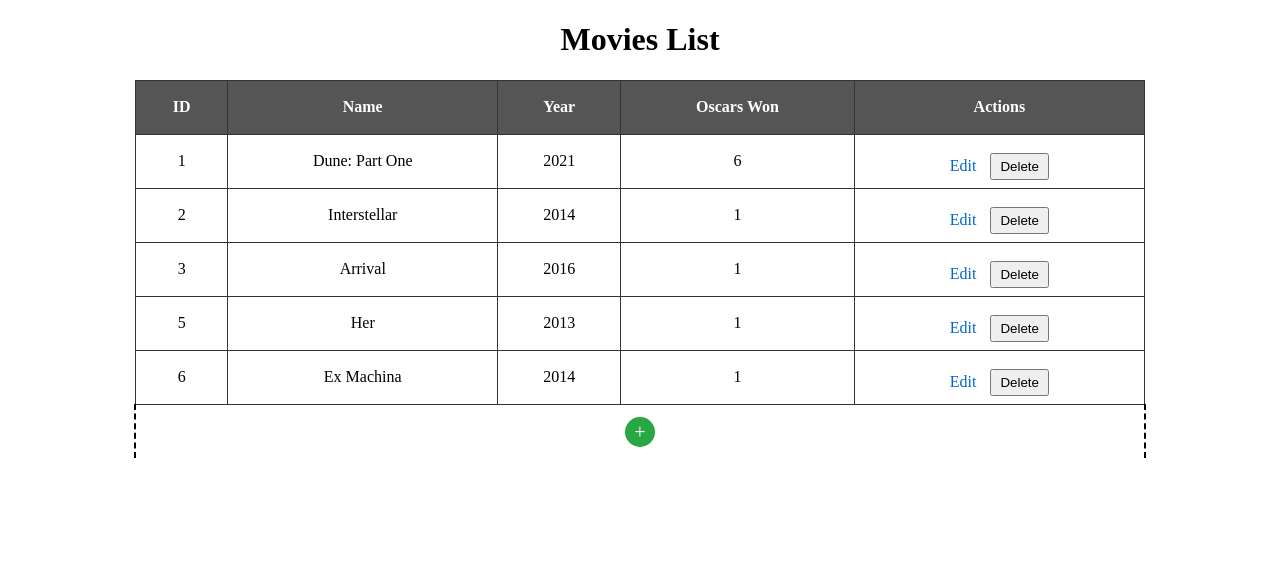
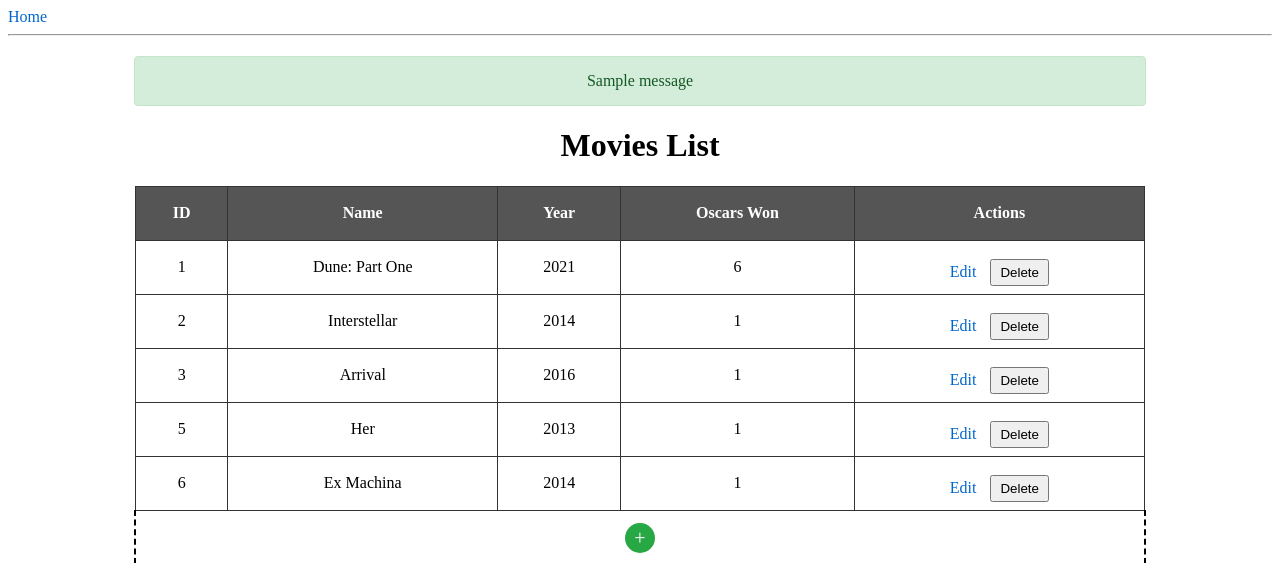
Before and after one commit to muniekstache/Movie-Flask-App, a Flask app: page / in a window 1280 px wide. Shown: the top 563 px of the page. Run offline with Flask 3, Linux system fonts and the light colour scheme; one stand-in notice (Sample message) is shown.

Commit message:
More refactoring and flash messages
- Refactored the code so that templates extend from base.html
- Implemented basic nav bar to extend later
- Implemented flash messages to provide feedback when interacting with the database
- Styled flash  messages with css

```diff
--- a/app/routes.py
+++ b/app/routes.py
@@ -1,6 +1,7 @@
-from flask import render_template, request, redirect, url_for
+from flask import render_template, request, redirect, url_for, flash
 from app.models import Movie
 from app import app, db
+
 
 @app.route('/', methods=['GET'])
 def index():
@@ -41,6 +42,9 @@
                 movie.year = request.form['year']
                 movie.oscars = request.form['oscars']
 
+                db.session.commit()
+                flash('Movie updated successfully!', 'success')
+
             else:
                 return "Movie not found.", 404
         else:
@@ -51,9 +55,9 @@
                 oscars=request.form['oscars']
             )
             db.session.add(movie)
+            db.session.commit()
+            flash('Movie added successfully!', 'success')
 
-        # Add and Commit changes to the database for both update and add
-        db.session.commit()
         return redirect(url_for('index'))
 
     # Check if editing an existing movie via query parameter - pass to add values in add_movie page (optional)
@@ -81,6 +85,8 @@
         # Delete the movie from the database
         db.session.delete(movie)
         db.session.commit()
+        flash('Movie deleted successfully!', 'success')
         return redirect(url_for('index'))
     except:
+        flash('There was a problem deleting that movie.', 'danger')
         return "There was a problem deleting that movie."
--- a/app/static/css/styles.css
+++ b/app/static/css/styles.css
@@ -114,3 +114,31 @@
 .add-button:active {
     background-color: #1e7e34;
 }
+
+/* Flash Messages */
+.flash-messages {
+    width: 80%;
+    margin: 20px auto;
+}
+
+.alert {
+    padding: 15px;
+    margin-bottom: 20px;
+    border: 1px solid transparent;
+    border-radius: 4px;
+    text-align: center;
+}
+
+/* Success Message */
+.alert-success {
+    color: #155724;
+    background-color: #d4edda;
+    border-color: #c3e6cb;
+}
+
+/* Error Message */
+.alert-danger {
+    color: #721c24;
+    background-color: #f8d7da;
+    border-color: #f5c6cb;
+}
--- /dev/null
+++ b/app/templates/base.html
@@ -0,0 +1,33 @@
+<!DOCTYPE html>
+<html lang="en">
+<head>
+    <meta charset="UTF-8">
+    <meta name="viewport" content="width=device-width, initial-scale=1.0">
+    {% if title %}
+    <title>{{ title }} - Movies App</title>
+    {% else %}
+    <title>Welcome to Movies App</title>
+    {% endif %}
+    <link rel="stylesheet" type="text/css" href="{{ url_for('static', filename='css/styles.css') }}">
+</head>
+<body>
+    <div>
+        <a href="{{ url_for('index') }}">Home</a>
+        <!-- Additional navigation links to be added here -->
+    </div>
+    <hr>
+    <!-- Flashed Messages Block -->
+    {% with messages = get_flashed_messages(with_categories=True) %}
+    {% if messages %}
+    <div class="flash-messages">
+        {% for category, message in messages %}
+        <div class="alert alert-{{ category }}">
+            {{ message }}
+        </div>
+        {% endfor %}
+    </div>
+    {% endif %}
+    {% endwith %}
+    {% block content %}{% endblock %}
+</body>
+</html>
--- a/app/templates/index.html
+++ b/app/templates/index.html
@@ -1,12 +1,7 @@
-<!DOCTYPE html>
-<html lang="en">
-<head>
-    <meta charset="UTF-8">
-    <meta name="viewport" content="width=device-width, initial-scale=1.0">
-    <title>Movies</title>
-    <link rel="stylesheet" type="text/css" href="{{ url_for('static', filename='css/styles.css') }}">
-</head>
-<body>
+{% extends "base.html" %}
+{% block title %}Movies List{% endblock %}
+
+{% block content %}
     <h1>Movies List</h1>
 
     <!-- Displaying all movies ... -->
@@ -47,5 +42,4 @@
             </tr>
         </tbody>
     </table>
-</body>
-</html>
+{% endblock %}
```
Also changed, not shown: app/templates/add_movie.html (+9 -13 lines).
